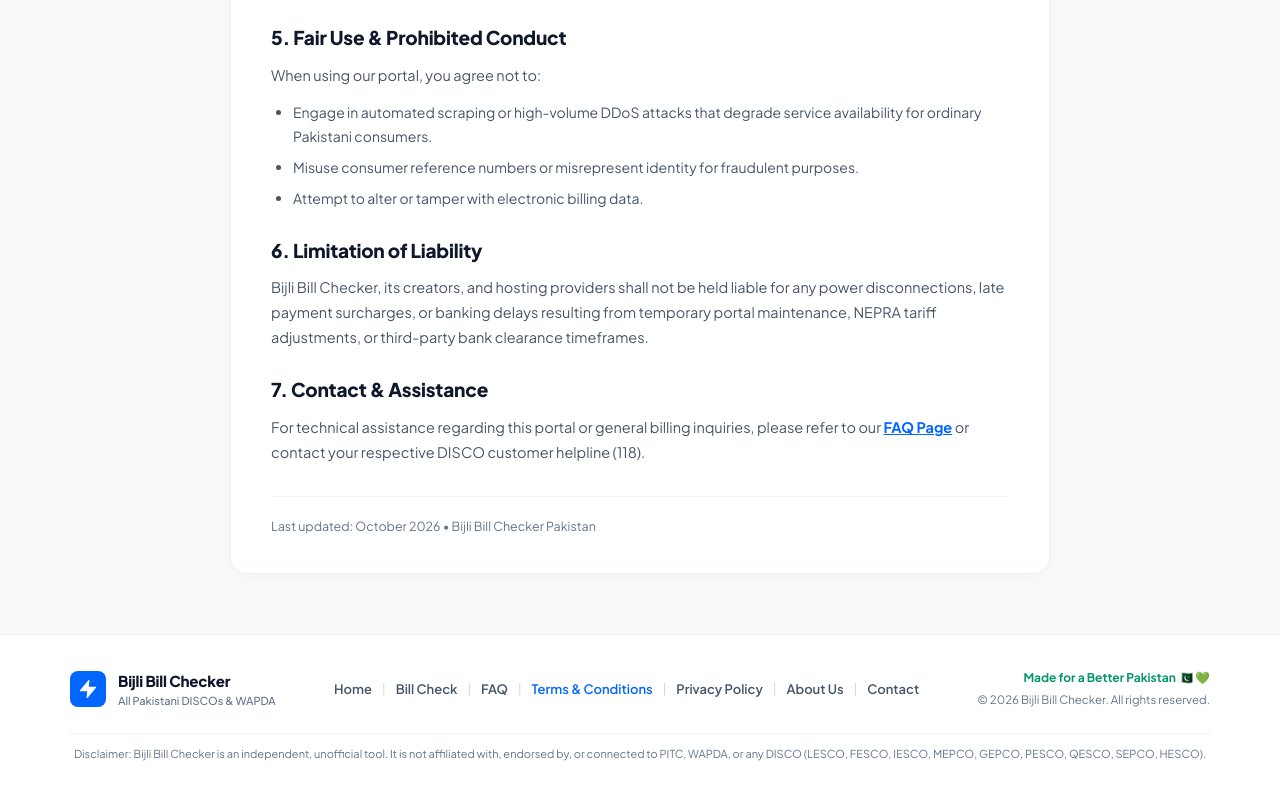
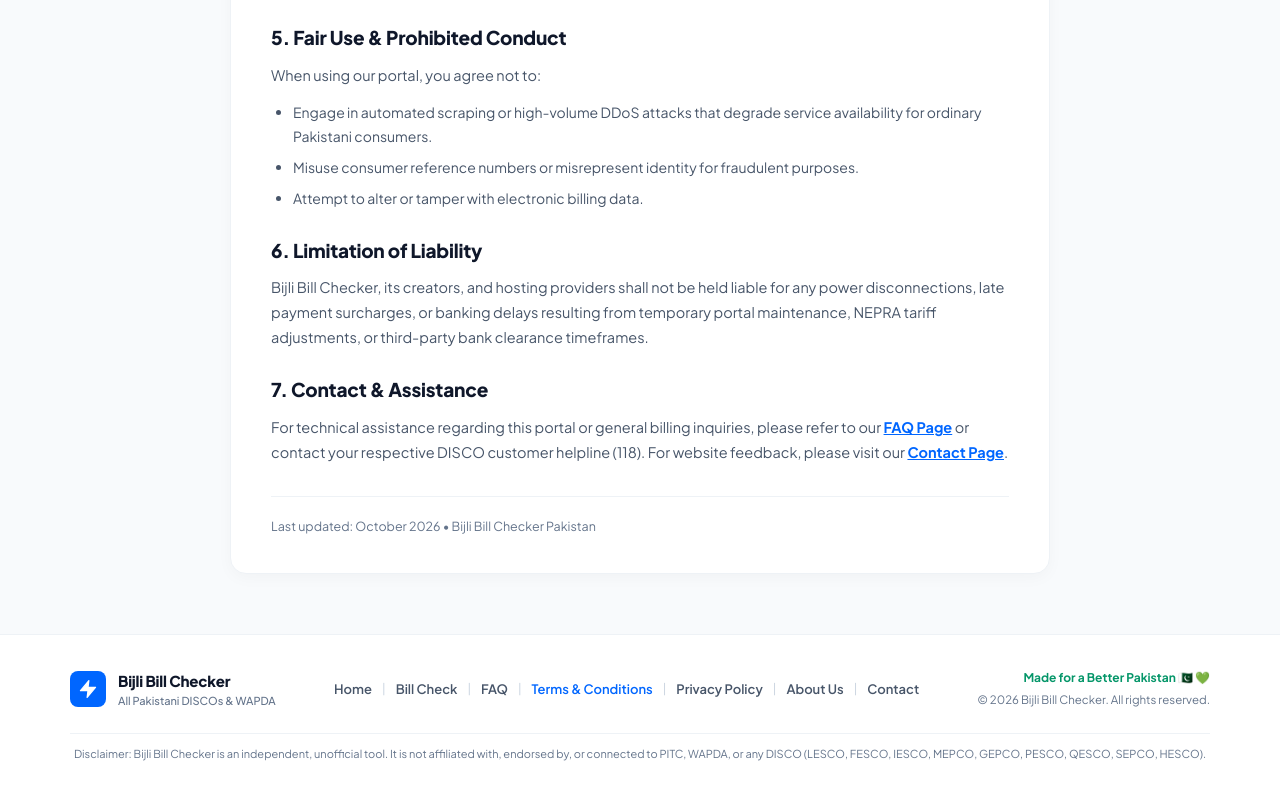
Before and after one commit to haseebkhokhar0999-lang/PITC-Bill-Checker, a website: page public/terms.html in a window 1280 px wide. Shown: the part 1338-2129 px from the top of the page. Drawn offline with Linux system fonts and the light colour scheme.

Commit message:
refactor(terms): add Contact page link to section 7 for website feedback

```diff
--- a/public/terms.html
+++ b/public/terms.html
@@ -134,7 +134,7 @@
 
       <h2 class="legal-section-title">7. Contact &amp; Assistance</h2>
       <p class="legal-p">
-        For technical assistance regarding this portal or general billing inquiries, please refer to our <a href="/faq" style="color: var(--blue-primary); font-weight: 700;">FAQ Page</a> or contact your respective DISCO customer helpline (118).
+        For technical assistance regarding this portal or general billing inquiries, please refer to our <a href="/faq" style="color: var(--blue-primary); font-weight: 700;">FAQ Page</a> or contact your respective DISCO customer helpline (118). For website feedback, please visit our <a href="/contact" style="color: var(--blue-primary); font-weight: 700;">Contact Page</a>.
       </p>
 
       <div class="legal-footer-meta">
```
